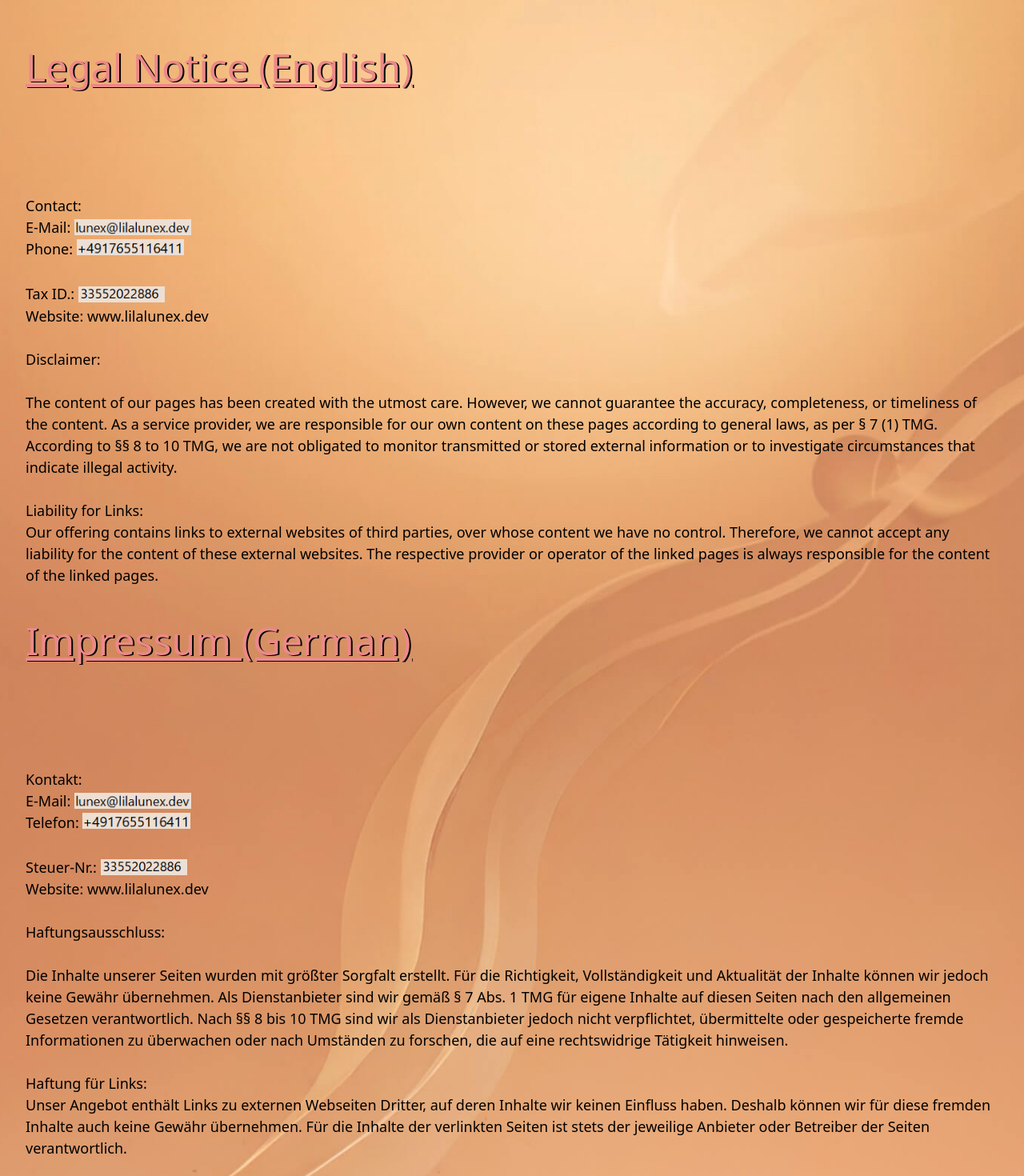
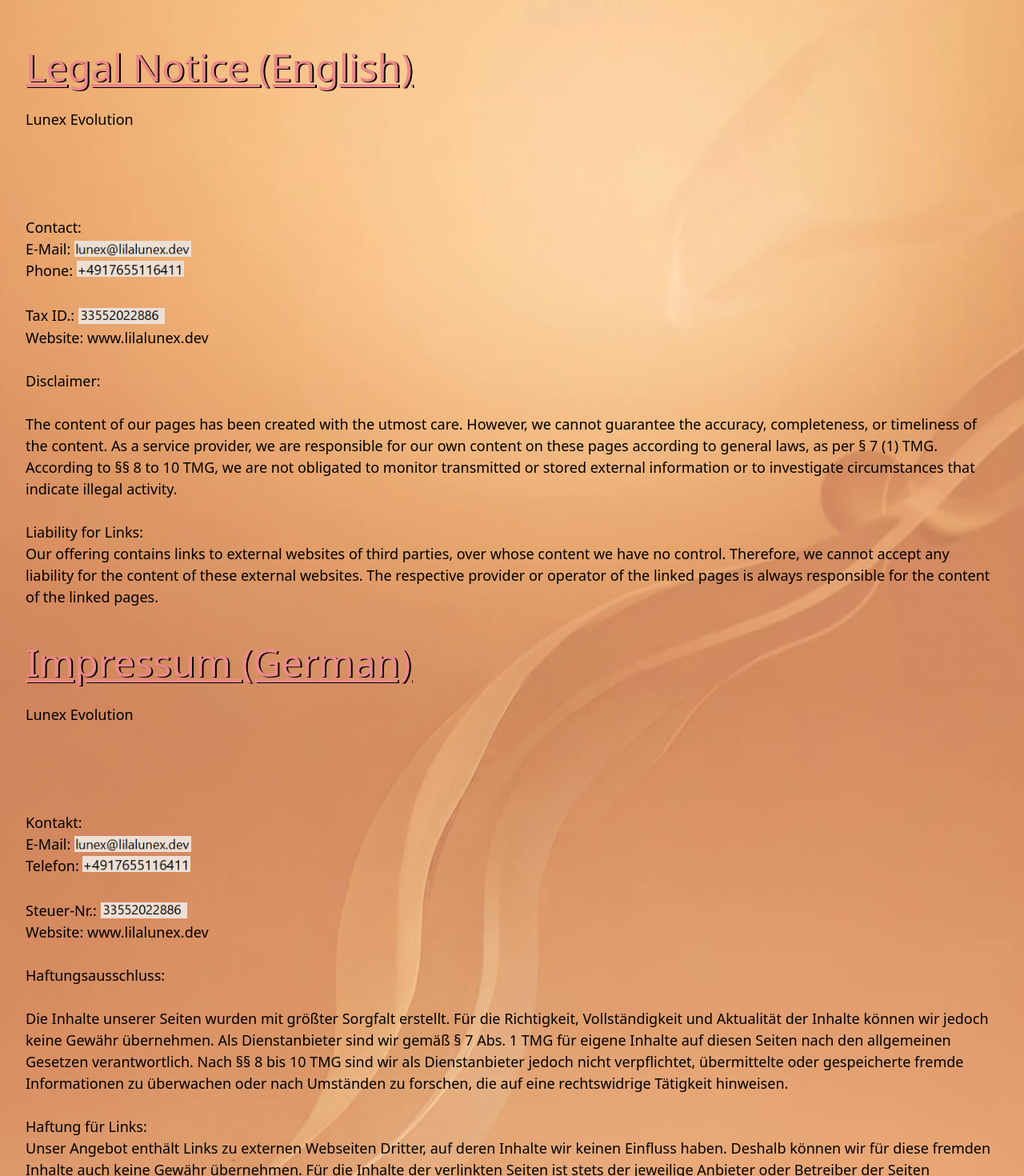
Before and after one commit to lilalunex/best-personal-website-on-the-internet, a SvelteKit app: page /footer/legalnotice in a window 1280 px wide. Shown: the part 120-1590 px from the top of the page at 80% size. Built offline with nearby package versions, Linux system fonts and the light colour scheme; no server answers.

Commit message:
add company to legal notice

```diff
--- a/src/routes/footer/legalnotice/+page.svelte
+++ b/src/routes/footer/legalnotice/+page.svelte
@@ -15,6 +15,7 @@
         <h2 class="breathing-title underline color-golden-tan text-[32px] xl:text-[48px] text-shadow-[2px_1px_0_black]">
             Legal Notice (English)</h2>
         <p class="pt-4">
+            Lunex Evolution<br>
             {VITE_ADR_1}<br>
             {VITE_ADR_2}<br>
             {VITE_ADR_3}<br>
@@ -45,6 +46,7 @@
         <h2 class="pt-8 breathing-title underline color-golden-tan text-[32px] xl:text-[48px] text-shadow-[2px_1px_0_black]">
             Impressum (German)</h2>
         <p class="pt-4">
+            Lunex Evolution<br>
             {VITE_ADR_1}<br>
             {VITE_ADR_2}<br>
             {VITE_ADR_3}<br>
```
